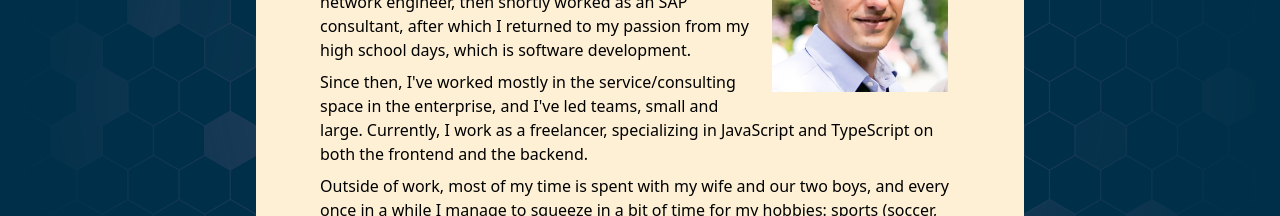
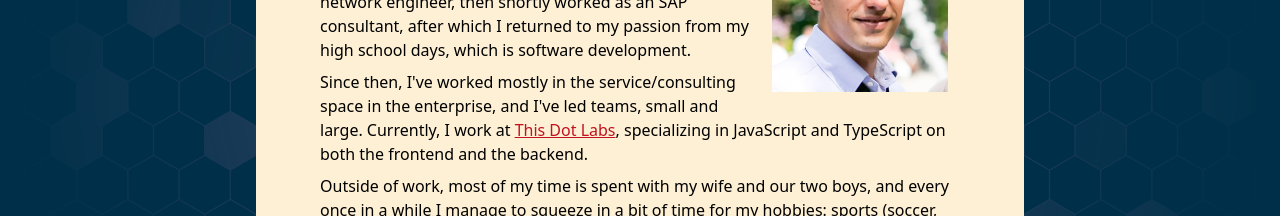
Before and after one commit to dariodjuric/blog, a Next.js app: page /about in a window 1280 px wide. Shown: the part 305-521 px from the top of the page. Built offline with nearby package versions, Linux system fonts and the light colour scheme.

Commit message:
Update About

```diff
--- a/app/about/page.tsx
+++ b/app/about/page.tsx
@@ -30,8 +30,12 @@ export default async function AboutPage() {
       <p>
         Since then, I&apos;ve worked mostly in the service/consulting space in
         the enterprise, and I&apos;ve led teams, small and large. Currently, I
-        work as a freelancer, specializing in JavaScript and TypeScript on both
-        the frontend and the backend.
+        work at{' '}
+        <a href="https://www.thisdot.co/" target="_blank">
+          This Dot Labs
+        </a>
+        , specializing in JavaScript and TypeScript on both the frontend and the
+        backend.
       </p>
       <p>
         Outside of work, most of my time is spent with my wife and our two boys,
```
